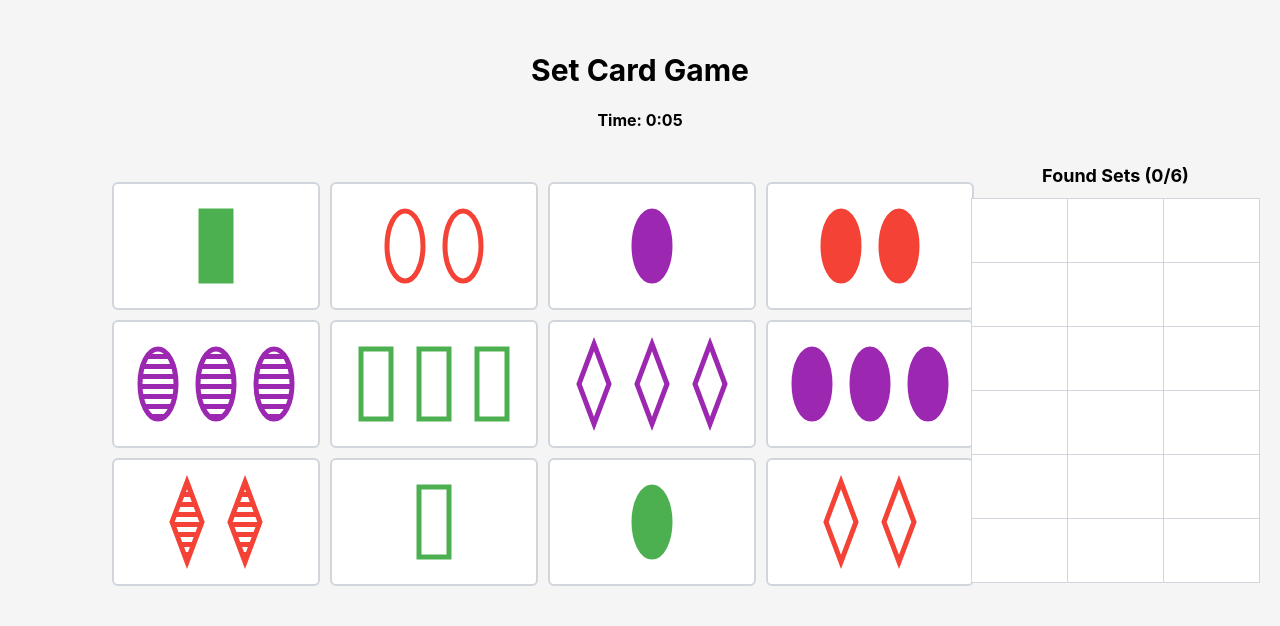
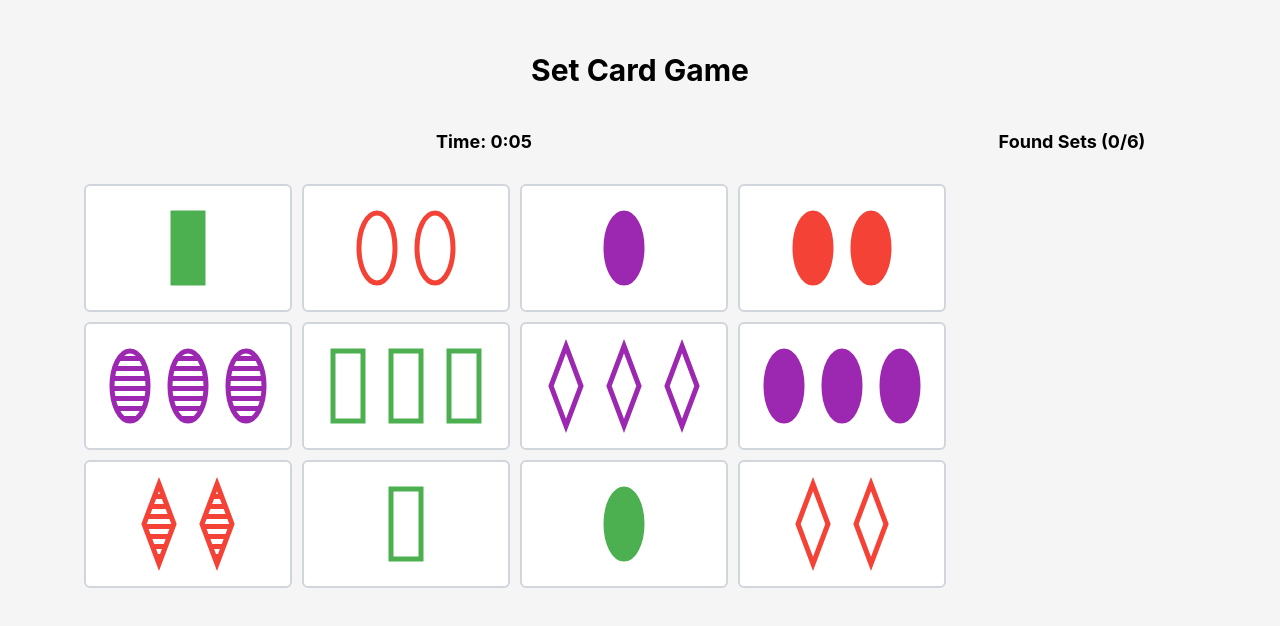
Before and after one commit to cpoonolly/set-game, a React (Vite) app: page / in a window 1280 px wide. Shown: the top 626 px of the page. Built offline with nearby package versions, Linux system fonts and the light colour scheme.

Commit message:
styling tweaks

```diff
--- a/src/App.css
+++ b/src/App.css
@@ -6,40 +6,8 @@
     sans-serif;
 }
 
-.app-header {
-  margin-bottom: 30px;
-}
-
-.game-info {
-  display: flex;
-  justify-content: center;
-  gap: 30px;
-  margin-bottom: 20px;
-  font-weight: bold;
-}
-
-.game-info p {
-  margin: 0;
-}
-
 .complete {
   color: #4caf50;
-  font-size: 1.2em;
-}
-
-.new-game-btn {
-  background-color: #2196f3;
-  color: white;
-  border: none;
-  padding: 10px 20px;
-  font-size: 16px;
-  border-radius: 5px;
-  cursor: pointer;
-  transition: background-color 0.3s;
-}
-
-.new-game-btn:hover {
-  background-color: #1976d2;
 }
 
 .game-board {
@@ -47,8 +15,6 @@
   grid-template-columns: repeat(4, 1fr);
   gap: 10px;
   max-width: 800px;
-  margin: 0 auto;
-  padding: 20px;
 }
 
 .last-event {
--- a/src/App.tsx
+++ b/src/App.tsx
@@ -4,6 +4,7 @@ import Card from "./Card";
 import "./App.css";
 import { SET_SIZE } from "./constants";
 import { FoundSets } from "./FoundSets";
+import { GameBoard } from "./GameBoard";
 
 const App: React.FC = () => {
   const game = useMemo(
@@ -55,25 +56,17 @@ const App: React.FC = () => {
 
   return (
     <div className="app">
-      <header className="app-header">
+      <header className="mb-10">
         <h1 className="text-3xl font-bold mt-8 mb-5">Set Card Game</h1>
-        <div className="game-info">
-          <p>Time: {formattedTime}</p>
-          {game.isComplete && <p className="complete">Game Complete! 🎉</p>}
-        </div>
       </header>
 
-      <div className="flex flex-row gap-2">
-        <div className="game-board">
-          {Array.from(game.board.cards).map((card) => (
-            <Card
-              key={card}
-              card={card}
-              isSelected={selectedCards.has(card)}
-              onClick={() => handleCardClick(card)}
-            />
-          ))}
-        </div>
+      <div className="flex flex-row gap-x-16 mx-16 justify-around">
+        <GameBoard
+          formattedTime={formattedTime}
+          game={game}
+          selectedCards={selectedCards}
+          handleCardClick={handleCardClick}
+        />
 
         <FoundSets
           sets={Array.from(game.foundSets).map((set) => set.toArray())}
--- a/src/Card.tsx
+++ b/src/Card.tsx
@@ -8,7 +8,6 @@ import {
   Count,
 } from "./types";
 import { getCardProperties } from "./utils";
-import { read } from "fs";
 
 interface CardProps {
   card: CardType;
@@ -91,7 +90,7 @@ const Card: React.FC<CardProps> = ({
     <div
       className={`${
         readOnly
-          ? "bg-white flex items-center justify-center h-10 w-24"
+          ? "bg-white flex items-center justify-center h-16 w-24 m-0.5 border border-gray-300 rounded-sm"
           : `${DEFAULT_CARD_CLASSNAME} ${
               isSelected
                 ? "border-orange-400 bg-orange-50 shadow-md"
--- a/src/FoundSets.tsx
+++ b/src/FoundSets.tsx
@@ -10,64 +10,44 @@ export const FoundSets: FC<FoundSetsProps> = ({ sets, setCount }) => {
   const [setOne, setTwo, setThree, setFour, setFive, setSix] = sets;
 
   return (
-    <div className="flex flex-col gap-2">
+    <div className="flex flex-col gap-y-6.5">
       <h3 className="text-lg font-bold">Found Sets {setCount}</h3>
 
-      <table className="bg-white border border-gray-300">
-        <tr className="border-b border-gray-300 h-16">
-          <td className="border-r border-gray-300 w-24">
+      <table>
+        <tr className="h-16">
+          <td className="w-24">
             {setOne && <Card card={setOne[0]} readOnly />}
           </td>
-          <td className="border-r border-gray-300 w-24">
+          <td className="w-24">
             {setOne && <Card card={setOne[1]} readOnly />}
           </td>
           <td className="w-24">
             {setOne && <Card card={setOne[2]} readOnly />}
           </td>
         </tr>
-        <tr className="border-b border-gray-300 h-16">
-          <td className="border-r border-gray-300">
-            {setTwo && <Card card={setTwo[0]} readOnly />}
-          </td>
-          <td className="border-r border-gray-300">
-            {setTwo && <Card card={setTwo[1]} readOnly />}
-          </td>
+        <tr className="h-16">
+          <td>{setTwo && <Card card={setTwo[0]} readOnly />}</td>
+          <td>{setTwo && <Card card={setTwo[1]} readOnly />}</td>
           <td>{setTwo && <Card card={setTwo[2]} readOnly />}</td>
         </tr>
-        <tr className="border-b border-gray-300 h-16">
-          <td className="border-r border-gray-300">
-            {setThree && <Card card={setThree[0]} readOnly />}
-          </td>
-          <td className="border-r border-gray-300">
-            {setThree && <Card card={setThree[1]} readOnly />}
-          </td>
+        <tr className="h-16">
+          <td>{setThree && <Card card={setThree[0]} readOnly />}</td>
+          <td>{setThree && <Card card={setThree[1]} readOnly />}</td>
           <td>{setThree && <Card card={setThree[2]} readOnly />}</td>
         </tr>
-        <tr className="border-b border-gray-300 h-16">
-          <td className="border-r border-gray-300">
-            {setFour && <Card card={setFour[0]} readOnly />}
-          </td>
-          <td className="border-r border-gray-300">
-            {setFour && <Card card={setFour[1]} readOnly />}
-          </td>
+        <tr className="h-16">
+          <td>{setFour && <Card card={setFour[0]} readOnly />}</td>
+          <td>{setFour && <Card card={setFour[1]} readOnly />}</td>
           <td>{setFour && <Card card={setFour[2]} readOnly />}</td>
         </tr>
-        <tr className="border-b border-gray-300 h-16">
-          <td className="border-r border-gray-300">
-            {setFive && <Card card={setFive[0]} readOnly />}
-          </td>
-          <td className="border-r border-gray-300">
-            {setFive && <Card card={setFive[1]} readOnly />}
-          </td>
+        <tr className="h-16">
+          <td>{setFive && <Card card={setFive[0]} readOnly />}</td>
+          <td>{setFive && <Card card={setFive[1]} readOnly />}</td>
           <td>{setFive && <Card card={setFive[2]} readOnly />}</td>
         </tr>
-        <tr className="border-b border-gray-300 h-16">
-          <td className="border-r border-gray-300">
-            {setSix && <Card card={setSix[0]} readOnly />}
-          </td>
-          <td className="border-r border-gray-300">
-            {setSix && <Card card={setSix[1]} readOnly />}
-          </td>
+        <tr className="h-16">
+          <td>{setSix && <Card card={setSix[0]} readOnly />}</td>
+          <td>{setSix && <Card card={setSix[1]} readOnly />}</td>
           <td>{setSix && <Card card={setSix[2]} readOnly />}</td>
         </tr>
       </table>
--- /dev/null
+++ b/src/GameBoard.tsx
@@ -0,0 +1,37 @@
+import { FC } from "react";
+import Card from "./Card";
+import { SetGame } from "./SetGame";
+import { Card as CardType } from "./types";
+
+interface GameBoardProps {
+  formattedTime: string;
+  game: SetGame;
+  selectedCards: Immutable.Set<CardType>;
+  handleCardClick: (card: CardType) => void;
+}
+
+export const GameBoard: FC<GameBoardProps> = ({
+  formattedTime,
+  game,
+  selectedCards,
+  handleCardClick,
+}) => {
+  return (
+    <div className="flex flex-col gap-y-7">
+      <div className="flex flex-row justify-center items-center gap-x-8 font-bold text-lg">
+        <p>Time: {formattedTime}</p>
+        {game.isComplete && <p className="complete">Game Complete! 🎉</p>}
+      </div>
+      <div className="game-board">
+        {Array.from(game.board.cards).map((card) => (
+          <Card
+            key={card}
+            card={card}
+            isSelected={selectedCards.has(card)}
+            onClick={() => handleCardClick(card)}
+          />
+        ))}
+      </div>
+    </div>
+  );
+};
```
